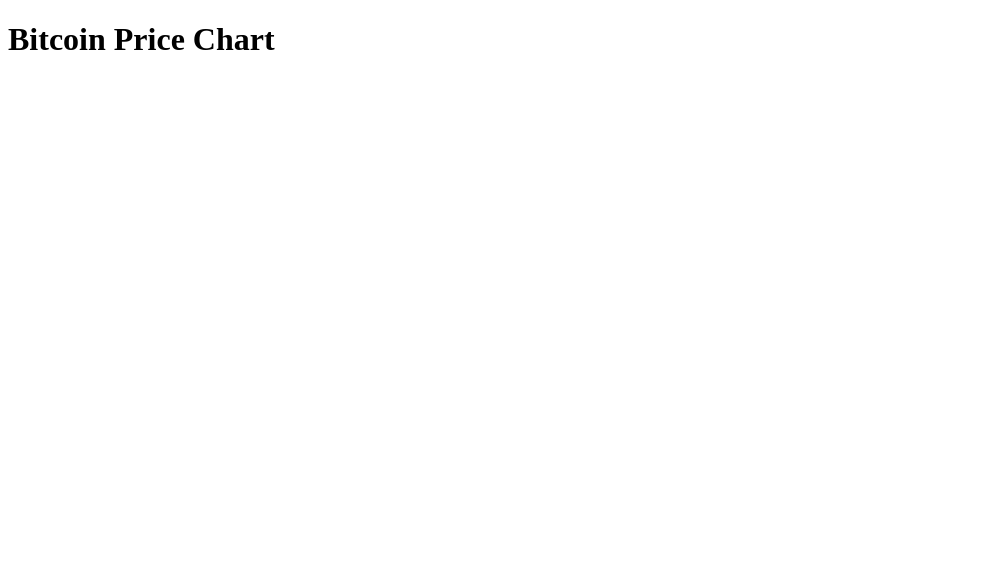
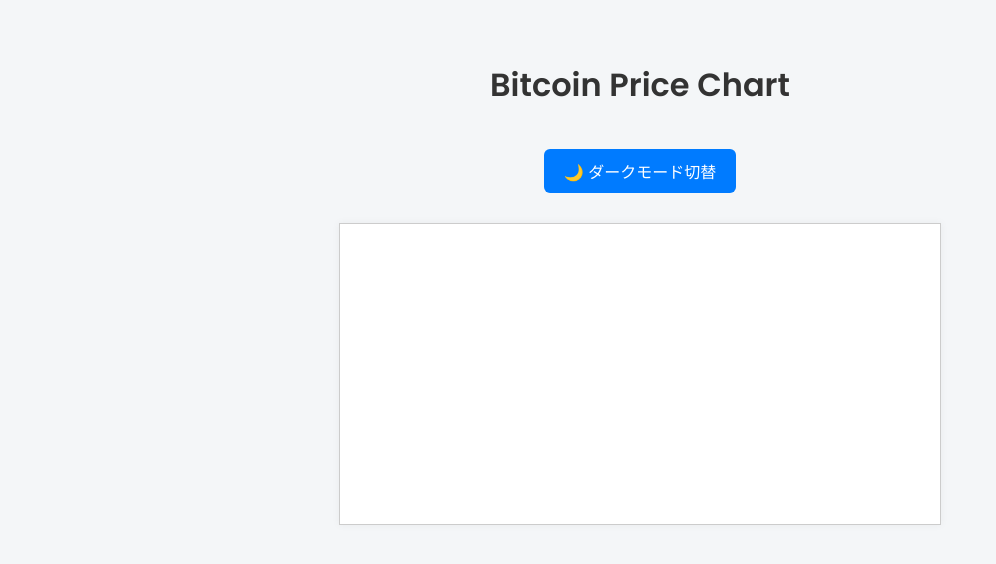
Before and after one commit to ayatakaiemonn/crypto-tracker, a plain HTML site: page index.html in a window 1280 px wide. Shown: the whole page, without its empty margins (0-996 px from the left). Drawn offline with nearby package versions, Linux system fonts and the light colour scheme; no server answers.

Commit message:
Improve chart style and remove data point dots

```diff
--- a/index.html
+++ b/index.html
@@ -3,10 +3,13 @@
 <head>
   <meta charset="UTF-8">
   <title>Crypto Tracker</title>
+  <link rel="stylesheet" href="style.css">
+  <link href="https://fonts.googleapis.com/css2?family=Poppins:wght@400;600&display=swap" rel="stylesheet">
   <script src="https://cdn.jsdelivr.net/npm/chart.js"></script>
 </head>
 <body>
   <h1>Bitcoin Price Chart</h1>
+  <button id="toggleMode">🌙 ダークモード切替</button>
   <canvas id="priceChart" width="600" height="300"></canvas>
   <script src="app.js"></script>
 </body>
--- a/style.css
+++ b/style.css
@@ -0,0 +1,77 @@
+body {
+    font-family: 'Poppins', sans-serif;
+    background-color: #f4f6f8;
+    color: #333;
+    text-align: center;
+    margin: 0;
+    padding: 40px 20px;
+    transition: background-color 0.3s ease, color 0.3s ease;
+  }
+
+  h1 {
+    font-size: 2rem;
+    margin-bottom: 40px;
+  }
+
+  canvas {
+    background: #ffffff;
+    border: 1px solid #ccc;
+    box-shadow: 0 0 8px rgba(0,0,0,0.05);
+    max-width: 90%;
+    height: auto;
+    margin: 0 auto;
+    display: block;
+  }
+
+  /* ダークモード対応 */
+  @media (prefers-color-scheme: dark) {
+    body {
+      background-color: #121212;
+      color: #f5f5f5;
+    }
+
+    canvas {
+      background: #1e1e1e;
+      border: 1px solid #444;
+      box-shadow: 0 0 8px rgba(255,255,255,0.05);
+    }
+  }
+
+  body.light-mode {
+    background-color: #f4f6f8;
+    color: #333;
+  }
+
+  body.dark-mode {
+    background-color: #121212;
+    color: #f5f5f5;
+  }
+
+  canvas {
+    background: #ffffff;
+    border: 1px solid #ccc;
+    box-shadow: 0 0 8px rgba(0,0,0,0.05);
+  }
+
+  /* ダークモード用のキャンバス調整 */
+  body.dark-mode canvas {
+    background: #1e1e1e;
+    border: 1px solid #444;
+    box-shadow: 0 0 8px rgba(255,255,255,0.05);
+  }
+
+  button#toggleMode {
+    margin-bottom: 30px;
+    padding: 10px 20px;
+    font-size: 1rem;
+    cursor: pointer;
+    border: none;
+    border-radius: 6px;
+    background-color: #007bff;
+    color: #fff;
+    transition: background-color 0.3s ease;
+  }
+
+  button#toggleMode:hover {
+    background-color: #0056b3;
+  }
```
